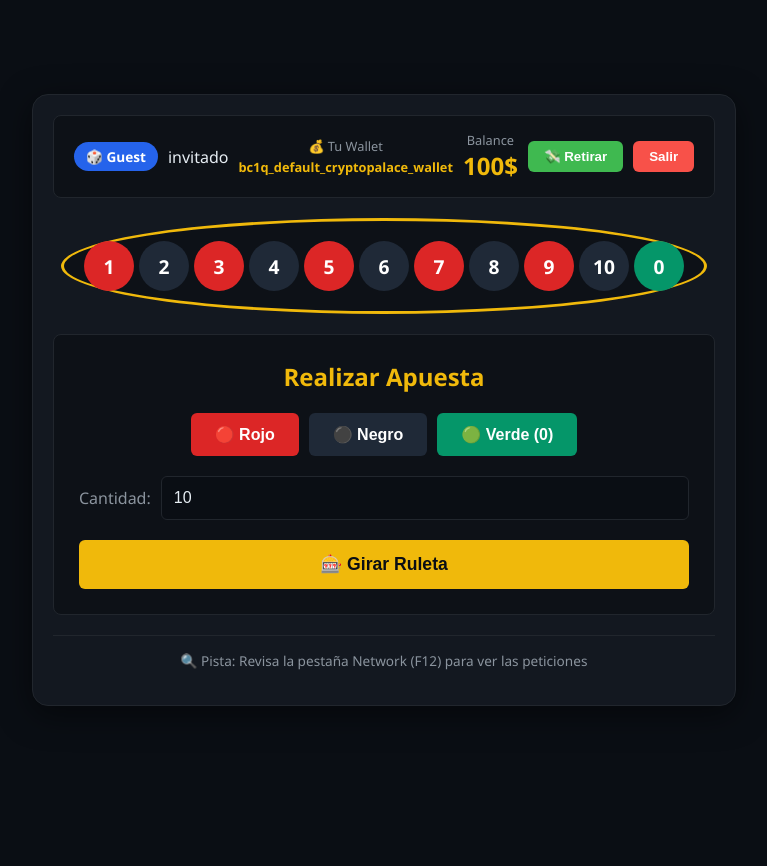
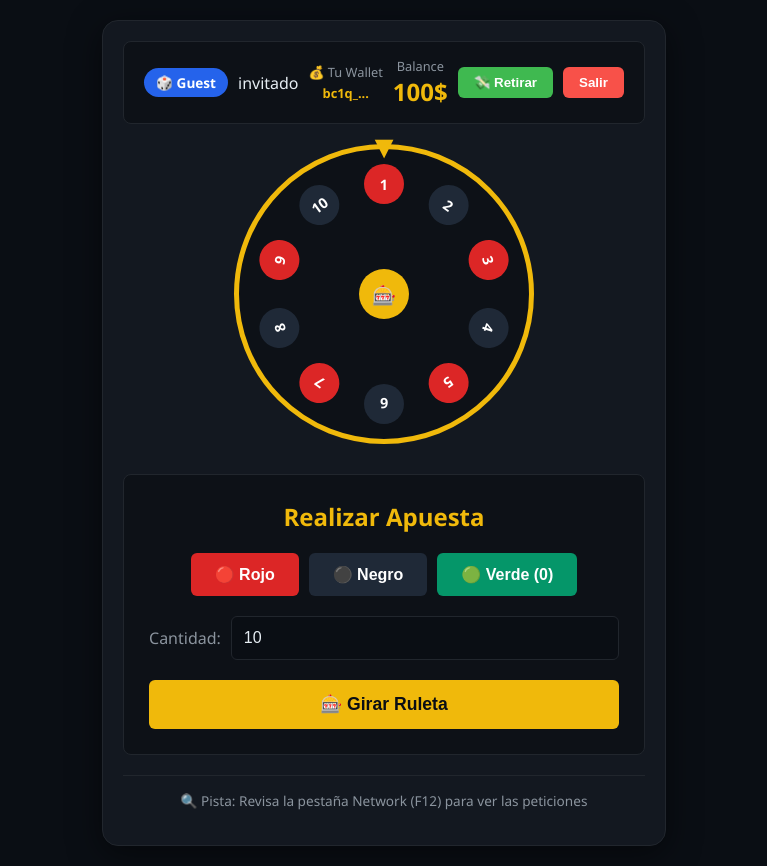
Before and after one commit to spqrequa/Server-3, a plain HTML site: page casino.html in a window 1280 px wide. Shown: the whole page, without its empty margins (256-1023 px from the left). Before the commit the page ends 800 px from the top, so only its background shows below. Drawn offline with Linux system fonts and the light colour scheme.

Commit message:
Update casino.html

```diff
--- a/casino.html
+++ b/casino.html
@@ -5,69 +5,131 @@
     <meta name="viewport" content="width=device-width, initial-scale=1.0">
     <title>CryptoPalace Casino - Sala de Juegos</title>
     <link rel="stylesheet" href="css/main.css">
+
+    <style>
+        .roulette-wrapper {
+            position: relative;
+            width: 300px;
+            height: 300px;
+            margin: 0 auto 30px;
+        }
+
+        .roulette-arrow {
+            position: absolute;
+            top: -20px;
+            left: 50%;
+            transform: translateX(-50%);
+            font-size: 2em;
+            color: #f0b90b;
+            z-index: 10;
+        }
+
+        .roulette-wheel {
+            width: 100%;
+            height: 100%;
+            border-radius: 50%;
+            position: relative;
+            background: #0d1117;
+            border: 5px solid #f0b90b;
+            transition: transform 3s cubic-bezier(0.2, 0.8, 0.3, 1);
+        }
+
+        .roulette-wheel.spinning {
+            transform: rotate(1440deg);
+        }
+
+        .roulette-number {
+            position: absolute;
+            width: 40px;
+            height: 40px;
+            display: flex;
+            justify-content: center;
+            align-items: center;
+            border-radius: 50%;
+            font-weight: bold;
+            font-size: 0.9em;
+            color: white;
+            left: 50%;
+            top: 50%;
+            margin-left: -20px;
+            margin-top: -20px;
+        }
+
+        .roulette-number.red { background: #dc2626; }
+        .roulette-number.black { background: #1f2937; }
+        .roulette-number.green { background: #059669; }
+
+        .roulette-center {
+            position: absolute;
+            width: 50px;
+            height: 50px;
+            background: #f0b90b;
+            border-radius: 50%;
+            left: 50%;
+            top: 50%;
+            margin-left: -25px;
+            margin-top: -25px;
+            display: flex;
+            justify-content: center;
+            align-items: center;
+            font-size: 1.2em;
+            z-index: 5;
+        }
+    </style>
 </head>
 <body>
     <div class="casino-container">
-        <!-- Header con información del usuario -->
         <header class="casino-header">
             <div class="user-info">
                 <span id="userRole" class="badge">🎲 Guest</span>
                 <span id="username">invitado</span>
             </div>
-
             <div class="balance-box">
                 <span class="balance-label">💰 Tu Wallet</span>
                 <span id="playerWallet" class="balance-amount" style="font-size:0.8em;">bc1q_...</span>
             </div>
-
             <div class="balance-box">
                 <span class="balance-label">Balance</span>
                 <span id="balance" class="balance-amount">100$</span>
             </div>
-
             <div class="header-buttons">
                 <button class="btn-withdraw-header" onclick="goToWithdraw()">💸 Retirar</button>
                 <button class="btn-logout" onclick="logout()">Salir</button>
             </div>
         </header>
 
-        <!-- Ruleta -->
         <main class="casino-main">
-            <div class="roulette-container">
+            <div class="roulette-wrapper">
+                <div class="roulette-arrow">▼</div>
                 <div class="roulette-wheel" id="rouletteWheel">
-                    <div class="roulette-number red">1</div>
-                    <div class="roulette-number black">2</div>
-                    <div class="roulette-number red">3</div>
-                    <div class="roulette-number black">4</div>
-                    <div class="roulette-number red">5</div>
-                    <div class="roulette-number black">6</div>
-                    <div class="roulette-number red">7</div>
-                    <div class="roulette-number black">8</div>
-                    <div class="roulette-number red">9</div>
-                    <div class="roulette-number black">10</div>
-                    <div class="roulette-number green">0</div>
+                    <div class="roulette-number red" style="transform: rotate(0deg) translateY(-110px);">1</div>
+                    <div class="roulette-number black" style="transform: rotate(36deg) translateY(-110px);">2</div>
+                    <div class="roulette-number red" style="transform: rotate(72deg) translateY(-110px);">3</div>
+                    <div class="roulette-number black" style="transform: rotate(108deg) translateY(-110px);">4</div>
+                    <div class="roulette-number red" style="transform: rotate(144deg) translateY(-110px);">5</div>
+                    <div class="roulette-number black" style="transform: rotate(180deg) translateY(-110px);">6</div>
+                    <div class="roulette-number red" style="transform: rotate(216deg) translateY(-110px);">7</div>
+                    <div class="roulette-number black" style="transform: rotate(252deg) translateY(-110px);">8</div>
+                    <div class="roulette-number red" style="transform: rotate(288deg) translateY(-110px);">9</div>
+                    <div class="roulette-number black" style="transform: rotate(324deg) translateY(-110px);">10</div>
+                    <div class="roulette-center">🎰</div>
                 </div>
             </div>
 
-            <!-- Controles de apuesta -->
             <div class="betting-panel">
                 <h2>Realizar Apuesta</h2>
-
                 <div class="bet-options">
                     <button class="bet-btn red" onclick="placeBet('red')">🔴 Rojo</button>
                     <button class="bet-btn black" onclick="placeBet('black')">⚫ Negro</button>
                     <button class="bet-btn green" onclick="placeBet('green')">🟢 Verde (0)</button>
                 </div>
-
                 <div class="bet-amount">
                     <label for="betAmount">Cantidad:</label>
                     <input type="number" id="betAmount" value="10" min="1" max="1000">
                 </div>
-
                 <button class="btn-spin" onclick="spinRoulette()">🎰 Girar Ruleta</button>
             </div>
 
-            <!-- Resultado -->
             <div class="result-panel" id="resultPanel" style="display:none;">
                 <h3>Resultado</h3>
                 <p id="resultMessage"></p>
@@ -75,12 +137,67 @@
             </div>
         </main>
 
-        <!-- Footer con pistas -->
         <footer class="casino-footer">
             <p>🔍 Pista: Revisa la pestaña Network (F12) para ver las peticiones</p>
         </footer>
     </div>
 
-    <script src="js/casino.js"></script>
+    <script>
+        // ============================================
+        // RULETA ANIMADA - LÓGICA INTEGRADA
+        // ============================================
+
+        let isSpinning = false;
+
+        async function spinRoulette() {
+            const wheel = document.getElementById('rouletteWheel');
+
+            // Evitar doble giro
+            if (isSpinning) {
+                return;
+            }
+
+            isSpinning = true;
+            console.log('[RULETA] Girando...');
+
+            // Añadir clase para girar
+            wheel.classList.add('spinning');
+
+            // Esperar 3 segundos
+            await new Promise(resolve => setTimeout(resolve, 3000));
+
+            // Quitar clase
+            wheel.classList.remove('spinning');
+            isSpinning = false;
+
+            console.log('[RULETA] Giro completado');
+
+            // Mostrar resultado aleatorio
+            const result = Math.floor(Math.random() * 37);
+            const resultPanel = document.getElementById('resultPanel');
+            const resultMessage = document.getElementById('resultMessage');
+            const resultAmount = document.getElementById('resultAmount');
+
+            resultPanel.style.display = 'block';
+            resultMessage.textContent = `La bola cayó en ${result}`;
+            resultMessage.style.color = '#e6edf3';
+            resultAmount.textContent = 'Payout: 0$';
+        }
+
+        // Funciones de apuesta (simplificadas para que no de error)
+        function placeBet(betType) {
+            console.log('[CASINO] Apuesta:', betType);
+            spinRoulette();
+        }
+
+        function goToWithdraw() {
+            window.location.href = 'withdraw.html';
+        }
+
+        function logout() {
+            localStorage.clear();
+            window.location.href = 'index.html';
+        }
+    </script>
 </body>
 </html>
```
